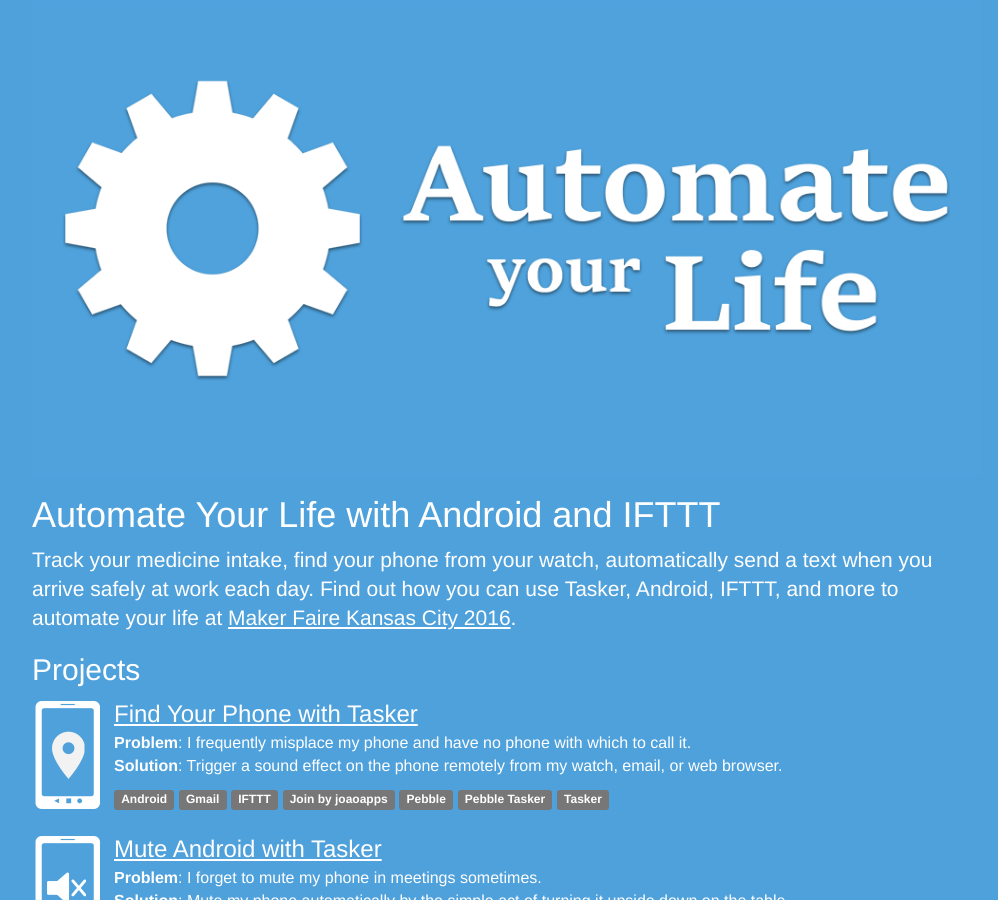
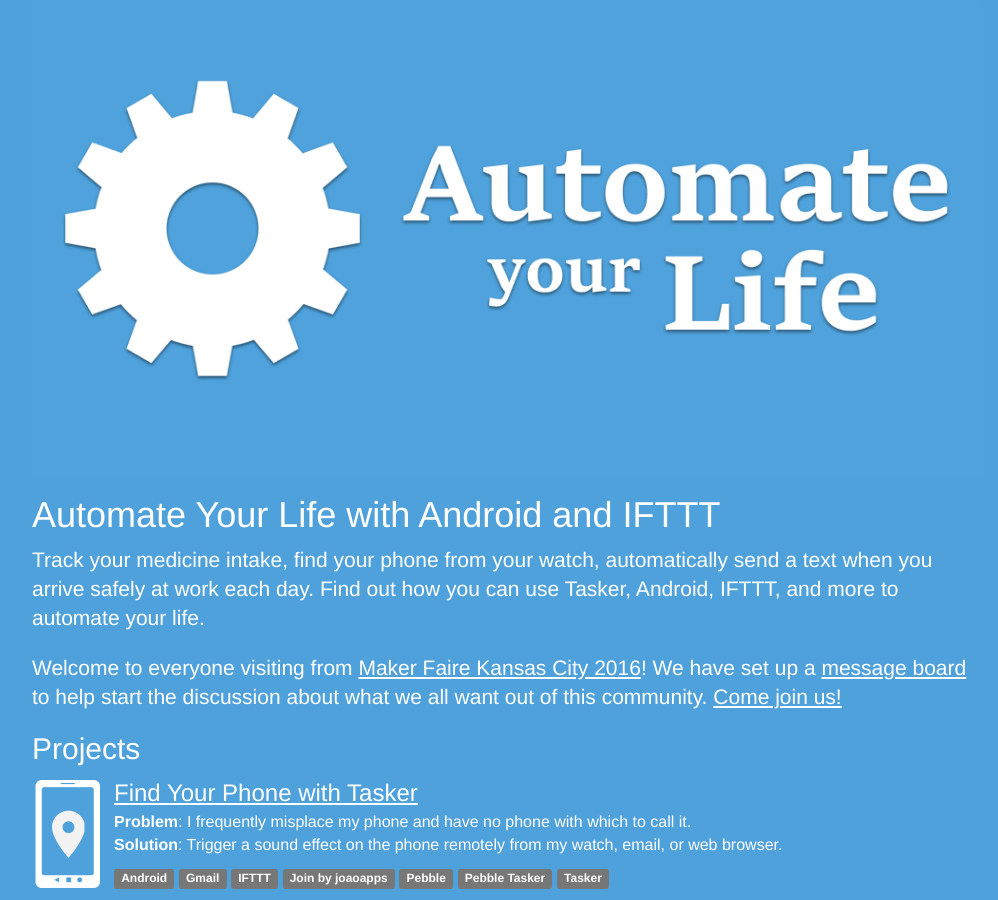
Before and after one commit to moshner/automateyourlife.org, a Jekyll site: the page built from index.html, in a window 1280 px wide and 900 px high. Shown: the whole window, without its empty margins (133-1131 px from the left). Built offline with Jekyll 4.4.1, drawn with Linux system fonts in a browser that asks for light colours; nearby versions of some CDN libraries.

Commit message:
add welcome message and forum links

```diff
--- a/_includes/layout/navbar.html
+++ b/_includes/layout/navbar.html
@@ -15,6 +15,7 @@
         <div class="collapse navbar-collapse" id="ayl-site-navbar">
             <ul class="nav navbar-nav navbar-right">
                 <li><a href="{{ site.url }}projects/">Projects</a></li>
+                <li><a href="//forum.automateyourlife.org/">Forums</a></li>s
                 <li><a href="{{ site.url }}about/">About</a></li>
             </ul>
         </div>
--- a/index.html
+++ b/index.html
@@ -8,7 +8,8 @@
     </div>
     <div class="inner cover">
         <h1 class="cover-heading">Automate Your Life with Android and IFTTT</h1>
-        <p class="lead">Track your medicine intake, find your phone from your watch, automatically send a text when you arrive safely at work each day. Find out how you can use Tasker, Android, IFTTT, and more to automate your life at <a href="http://www.makerfairekc.com/">Maker Faire Kansas City 2016</a>.</p>
+        <p class="lead">Track your medicine intake, find your phone from your watch, automatically send a text when you arrive safely at work each day. Find out how you can use Tasker, Android, IFTTT, and more to automate your life.</p>
+        <p class="lead">Welcome to everyone visiting from <a href="http://www.makerfairekc.com/">Maker Faire Kansas City 2016</a>! We have set up a <a href="//forum.automateyourlife.org/" title="AutomateYourLife message boards">message board</a> to help start the discussion about what we all want out of this community. <a href="//forum.automateyourlife.org/" title="AutomateYourLife message boards">Come join us!</a></p>
     </div>
 </div>
 <div class="projects">
```
